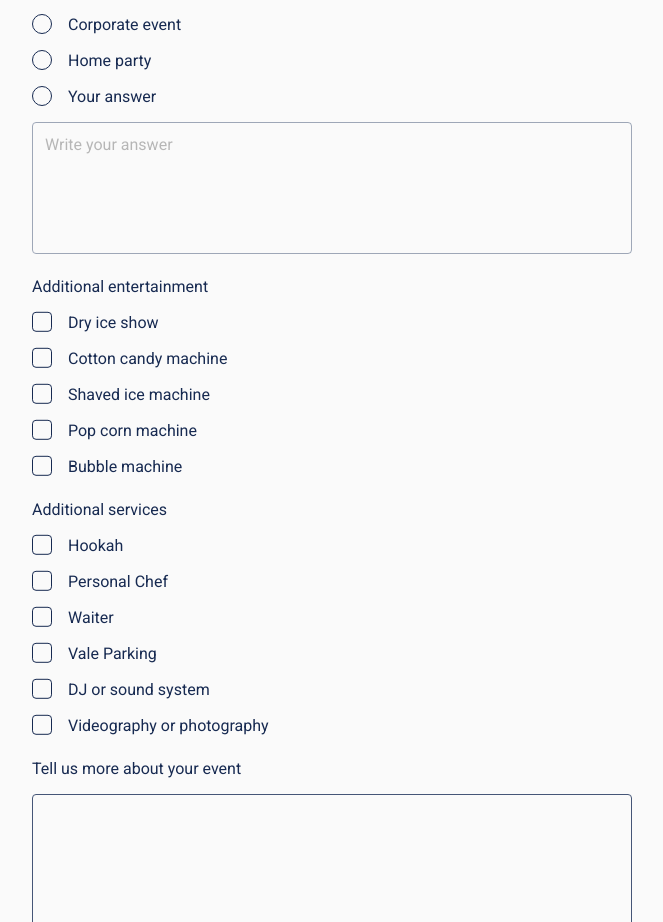
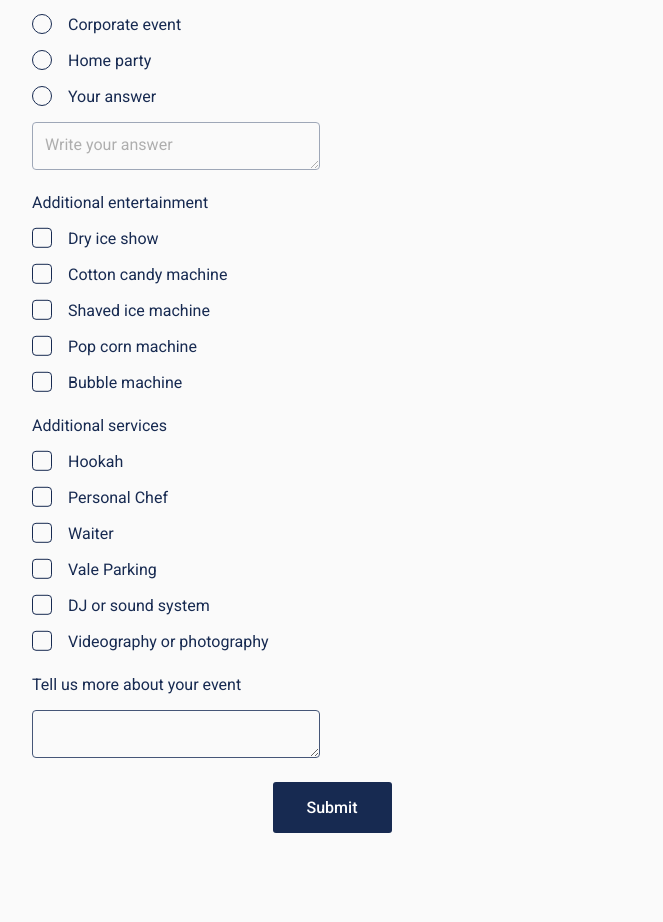
Before and after one commit to sargisshahinyan/sip-solutions, a Next.js app: page /sip/request in a window 1280 px wide. Shown: the part 1211-2133 px from the top of the page, without its empty margins (308-971 px from the left). Built offline with nearby package versions, Linux system fonts and the light colour scheme.

Commit message:
Update text area size on request page

```diff
--- a/src/app/sip/request/page.tsx
+++ b/src/app/sip/request/page.tsx
@@ -9,14 +9,14 @@ import { Footer } from "@/shared/components/Footer";
 import { Input } from "@/shared/components/Input";
 import { Checkbox } from "@/shared/components/Checkbox";
 import { Button } from "@/shared/components/Button";
+import { Radio } from "@/shared/components/Radio";
+import { Textarea } from "@/shared/components/Textarea";
 
 import { isEmail } from "@/shared/helpers/isEmail";
 import { isDate } from "@/shared/helpers/isDate";
 import { isTime } from "@/shared/helpers/isTime";
 
 import styles from "./styles.module.scss";
-import { Radio } from "@/shared/components/Radio";
-import { Textarea } from "@/shared/components/Textarea";
 
 const cx = classNames.bind(styles);
 
@@ -286,6 +286,8 @@ const RequestPage = () => {
                 disabled: watch("typeOfEvent") !== "your-answer",
               })}
               placeholder="Write your answer"
+              resizable
+              textareaClassName={styles["custom-answer-box"]}
             />
           </div>
 
@@ -347,7 +349,7 @@ const RequestPage = () => {
 
           <div className={styles.question}>
             <div className={styles.question_title}>Tell us more about your event</div>
-            <Textarea />
+            <Textarea {...register("moreAboutEvent")} textareaClassName={styles["custom-answer-box"]} resizable />
           </div>
 
           <Button type="submit" className={styles["submit-btn"]}>
--- a/src/app/sip/request/styles.module.scss
+++ b/src/app/sip/request/styles.module.scss
@@ -49,4 +49,9 @@
   .submit-btn {
     align-self: center;
   }
+
+  .custom-answer-box {
+    width: 18rem;
+    height: 3rem;
+  }
 }
--- a/src/shared/components/Input/styles.module.scss
+++ b/src/shared/components/Input/styles.module.scss
@@ -18,6 +18,13 @@
   padding-inline: 0.75rem;
   color: var(--blue-dark);
   background-color: transparent;
+  &::placeholder {
+    color: rgba(0, 0, 0, 0.6);
+  }
+  &:disabled {
+    opacity: 0.5;
+    pointer-events: none;
+  }
   &:focus {
     outline-color: var(--blue-dark);
   }
--- a/src/shared/components/Textarea/index.tsx
+++ b/src/shared/components/Textarea/index.tsx
@@ -10,9 +10,19 @@ interface TextareaProps extends ComponentProps<"textarea"> {
   helperText?: string;
   label?: string;
   textareaClassName?: string;
+  resizable?: boolean;
 }
 
-export const Textarea = ({ className, error, helperText, label, textareaClassName, id, ...props }: TextareaProps) => {
+export const Textarea = ({
+  className,
+  error,
+  helperText,
+  label,
+  textareaClassName,
+  id,
+  resizable,
+  ...props
+}: TextareaProps) => {
   return (
     <div className={cx("textarea-wrapper", className)}>
       {label && (
@@ -20,7 +30,7 @@ export const Textarea = ({ className, error, helperText, label, textareaClassNam
           {label}
         </label>
       )}
-      <textarea className={cx("textarea", textareaClassName)} id={id} {...props} />
+      <textarea className={cx("textarea", textareaClassName, { resizable })} id={id} {...props} />
       {helperText && (
         <div
           className={cx("helper-text", {
--- a/src/shared/components/Textarea/styles.module.scss
+++ b/src/shared/components/Textarea/styles.module.scss
@@ -17,14 +17,19 @@
   height: 8.25rem;
   padding: 0.75rem;
   color: var(--blue-dark);
-  resize: none;
   background-color: transparent;
+  &::placeholder {
+    color: rgba(0, 0, 0, 0.6);
+  }
   &:focus {
     outline-color: var(--blue-dark);
   }
   &:disabled {
     opacity: 0.5;
     pointer-events: none;
+  }
+  &:not(.resizable) {
+    resize: none;
   }
 }
 
```
